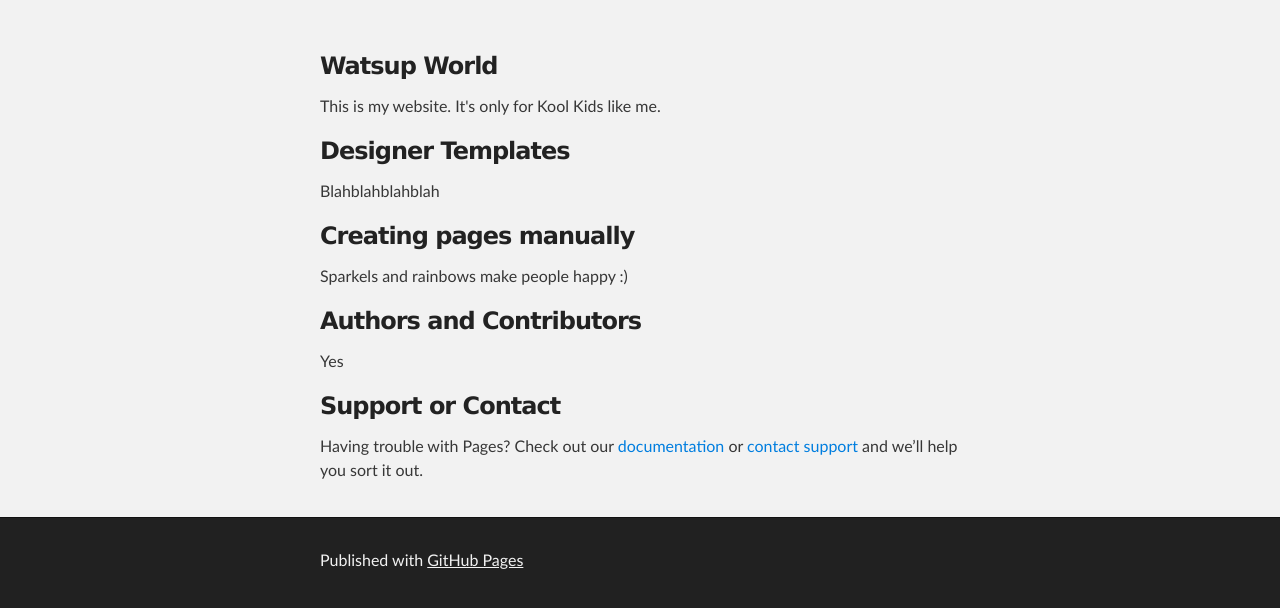
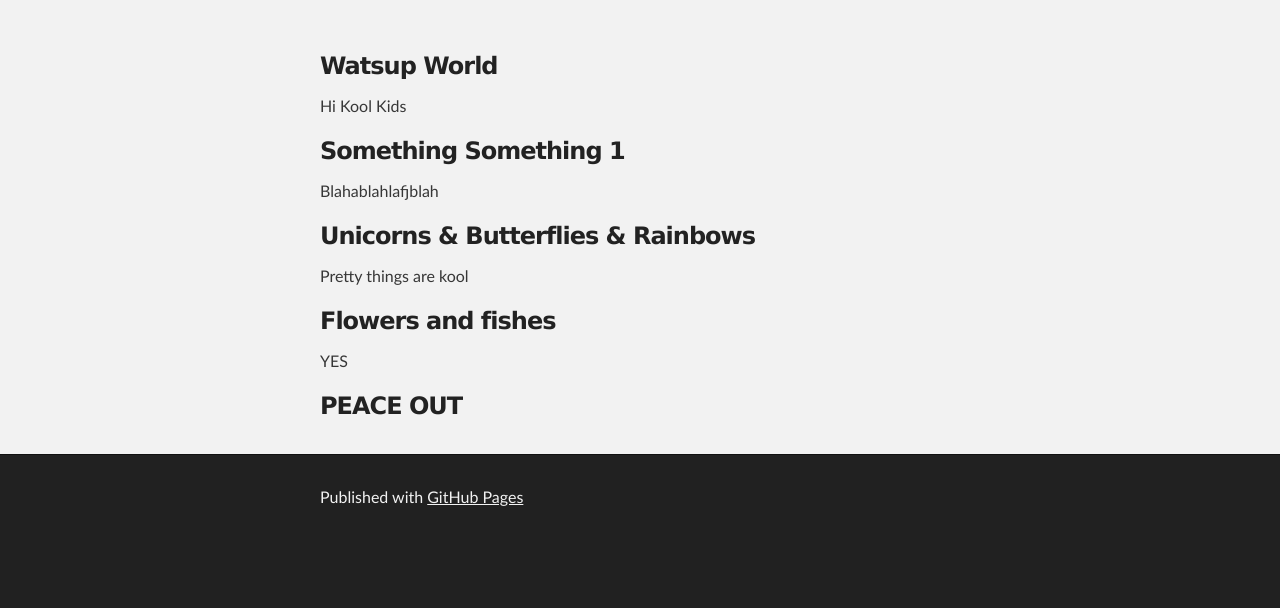
Before and after one commit to hahahk77/hahahk77.github.io, a plain HTML site: page index.html in a window 1280 px wide. Shown: the part 176-784 px from the top of the page. Drawn offline with Linux system fonts and the light colour scheme.

Commit message:
Replace master branch with page content via GitHub

```diff
--- a/index.html
+++ b/index.html
@@ -30,27 +30,25 @@
         <h3>
 <a id="watsup-world" class="anchor" href="#watsup-world" aria-hidden="true"><span class="octicon octicon-link"></span></a>Watsup World</h3>
 
-<p>This is my website. It's only for Kool Kids like me.</p>
+<p>Hi Kool Kids</p>
 
 <h3>
-<a id="Something Kool" class="anchor" href="#designer-templates" aria-hidden="true"><span class="octicon octicon-link"></span></a>Designer Templates</h3>
+<a id="something-something-1" class="anchor" href="#something-something-1" aria-hidden="true"><span class="octicon octicon-link"></span></a>Something Something 1</h3>
 
-<p>Blahblahblahblah</p>
+<p>Blahablahlafjblah</p>
 
 <h3>
-<a id="Happy Rainbows & Unicorns" class="anchor" href="#creating-pages-manually" aria-hidden="true"><span class="octicon octicon-link"></span></a>Creating pages manually</h3>
+<a id="unicorns--butterflies--rainbows" class="anchor" href="#unicorns--butterflies--rainbows" aria-hidden="true"><span class="octicon octicon-link"></span></a>Unicorns &amp; Butterflies &amp; Rainbows</h3>
 
-<p>Sparkels and rainbows make people happy :)</p>
+<p>Pretty things are kool</p>
 
 <h3>
-<a id="Butterflies" class="anchor" href="#authors-and-contributors" aria-hidden="true"><span class="octicon octicon-link"></span></a>Authors and Contributors</h3>
+<a id="flowers-and-fishes" class="anchor" href="#flowers-and-fishes" aria-hidden="true"><span class="octicon octicon-link"></span></a>Flowers and fishes</h3>
 
-<p>Yes</p>
+<p>YES</p>
 
 <h3>
-<a id="support-or-contact" class="anchor" href="#support-or-contact" aria-hidden="true"><span class="octicon octicon-link"></span></a>Support or Contact</h3>
-
-<p>Having trouble with Pages? Check out our <a href="https://help.github.com/pages">documentation</a> or <a href="https://github.com/contact">contact support</a> and we’ll help you sort it out.</p>
+<a id="peace-out" class="anchor" href="#peace-out" aria-hidden="true"><span class="octicon octicon-link"></span></a>PEACE OUT</h3>
       </section>
     </div>
 
```
Also changed, not shown: params.json (+1 -1 lines).
